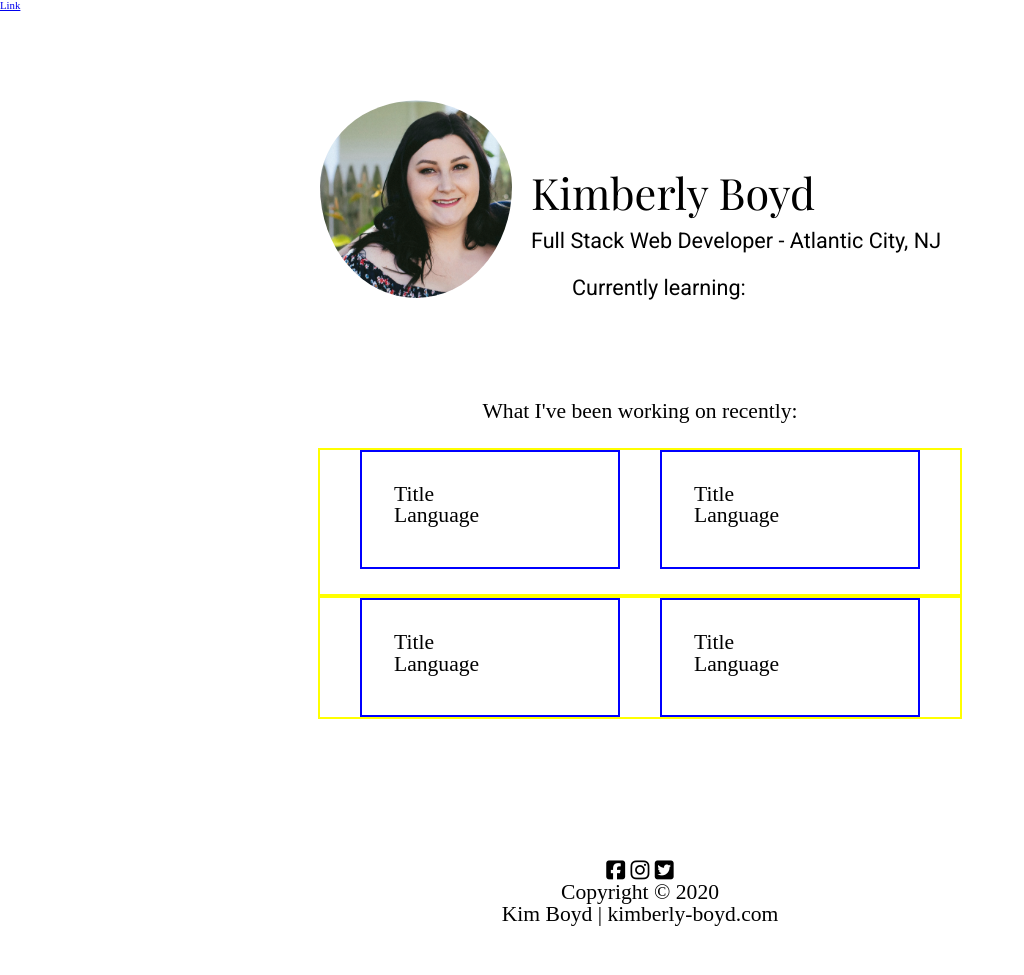
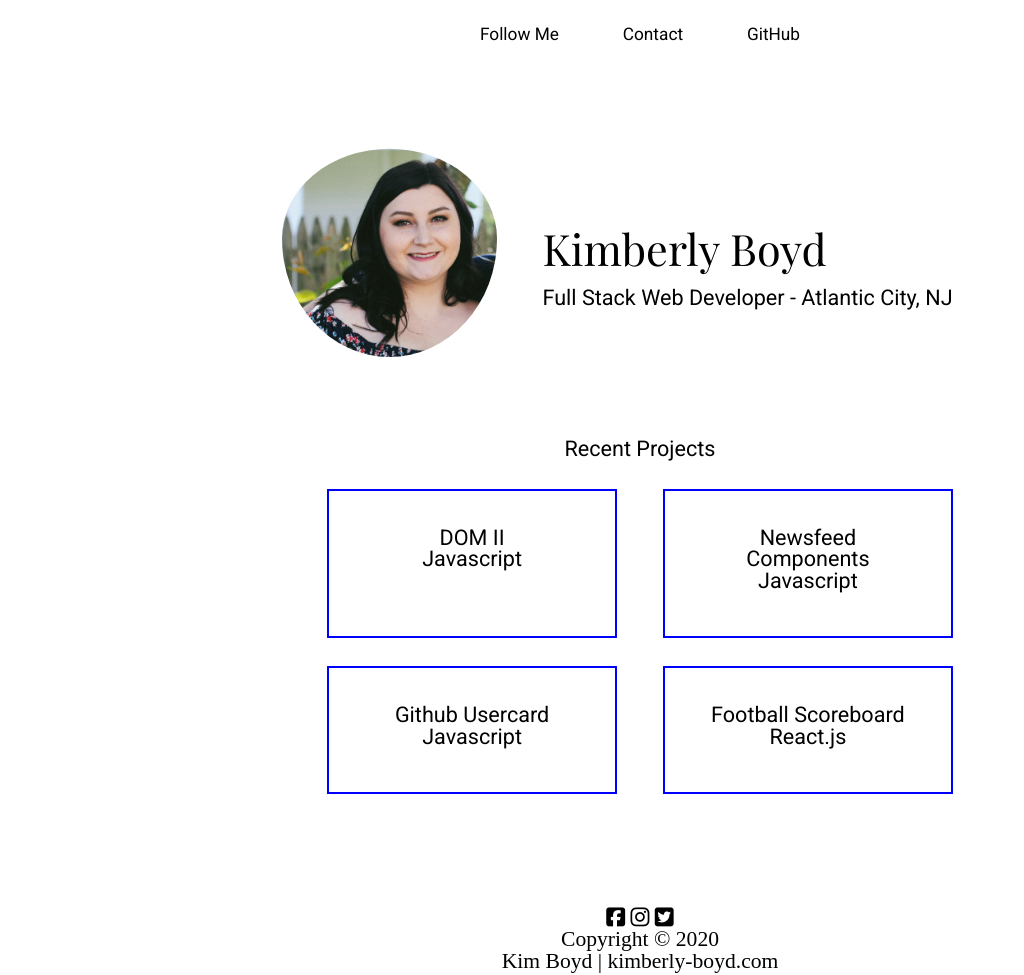
Before and after one commit to kimboyd12/portfolio, a plain HTML site: page index.html in a window 1280 px wide. Shown: the whole page, without its empty margins (0-1024 px from the left). Before the commit the page ends 926 px from the top, so only its background shows below. Drawn offline with nearby package versions, Linux system fonts and the light colour scheme.

Commit message:
working on project cards

```diff
--- a/index.html
+++ b/index.html
@@ -10,10 +10,13 @@
  </head>
 
  <header>
-        <nav>
-            <a href="#">Link</a>
-            </nav>
-    </header>
+    <nav>
+        <a href="#">Follow Me</a>
+        <a href="#">Contact</a>
+        <a href="#">GitHub</a>
+    </nav>
+ </header>
+
 
  <body>
      <div class="container">
@@ -22,30 +25,29 @@
     <div class="kim">
      <h1>Kimberly Boyd</h1>
      <h3>Full Stack Web Developer - Atlantic City, NJ</h3>
-     <p>Currently learning:</p>
      </div>
     </div>
 
     <section class="project-cards">
-        <p>What I've been working on recently:</p>
+        <p>Recent Projects</p>
         <div class="top-cards">
         <div class="card">
-            <h4>Title</h4>
-            <p>Language</p>
+            <h4>DOM II</h4>
+            <p>Javascript</p>
         </div>
         <div class="card">
-            <h4>Title</h4>
-            <p>Language</p>
+            <h4>Newsfeed Components</h4>
+            <p>Javascript</p>
         </div>
     </div>
     <div class="bottom-cards">
         <div class="card">
-            <h4>Title</h4>
-            <p>Language</p>
+            <h4>Github Usercard</h4>
+            <p>Javascript</p>
         </div>
         <div class="card">
-            <h4>Title</h4>
-            <p>Language</p>
+            <h4>Football Scoreboard</h4>
+            <p>React.js</p>
         </div>
     </div>
 
--- a/less/home-page.less
+++ b/less/home-page.less
@@ -3,8 +3,27 @@ html {
 
     .container {
         font-size: 2rem;
-        width: 100%;
+        width: 80%;
+        margin: 0% auto 2% auto;
+        background-color: white;
 
+    }
+
+    nav {
+        width: 30%;
+        padding: 1.5%;
+        display: flex;
+        margin: 0 auto;
+        padding:2%;
+
+
+        a {
+            margin: 0 auto;
+            font-size: 1.6rem;
+            text-decoration: none;
+            font-family: 'Roboto';
+            color: black;
+        }
     }
 
     img {
@@ -14,7 +33,7 @@ html {
     }
     .info {
         display: flex;
-        width: 50%;
+        width: 70%;
         flex-direction: row;
         margin: 0 auto;
         padding: 5%;
@@ -47,9 +66,10 @@ html {
             display: flex;
             flex-direction: column;
             margin: 0 auto;
-            width: 50%;
+            width: 70%;
             align-items: center;
             padding: 3%;
+            font-family: 'Roboto';
 
             p {
                 padding-bottom: 4%;
@@ -58,7 +78,7 @@ html {
         }
 
         .top-cards {
-            border: 2px solid yellow;
+
             width: 100%;
             display: flex;
             flex-direction: row;
@@ -69,11 +89,11 @@ html {
                 width: 30%;
                 padding: 5%;
                 margin-bottom: 4%;
+                text-align: center;
             }
         }
 
         .bottom-cards {
-            border: 2px solid yellow;
             width: 100%;
             display: flex;
             flex-direction: row;
@@ -83,6 +103,7 @@ html {
                 border: 2px solid blue;
                 width: 30%;
                 padding: 5%;
+                text-align: center;
             }
         }
 
```
Also changed, not shown: css/index.css, images/react.png (added), package-lock.json (added).
